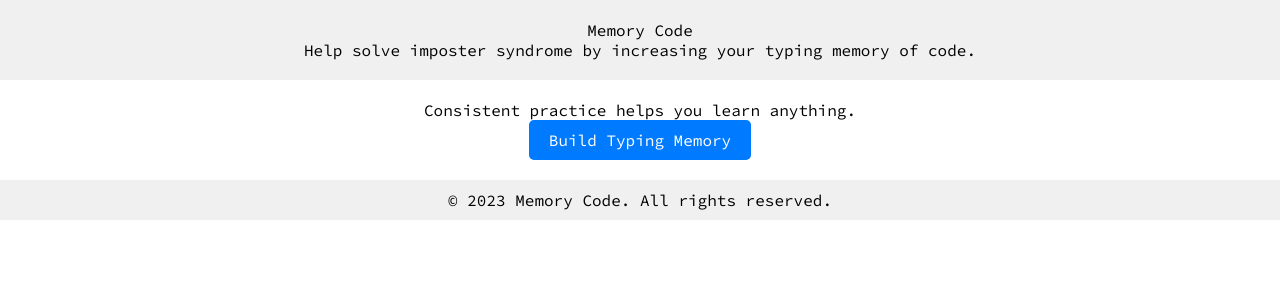
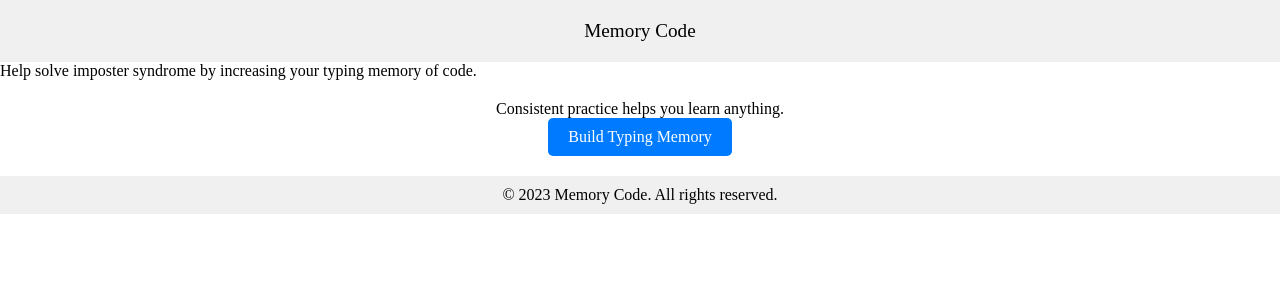
Before and after one commit to ThirDecade2020/memory_code, a Flask app: page / in a window 1280 px wide. Shown: the top 300 px of the page. Run offline with Flask 3, Linux system fonts and the light colour scheme.

Commit message:
Code clean up

```diff
--- a/css/index.css
+++ b/css/index.css
@@ -1,16 +1,16 @@
 @import url("https://fonts.googleapis.com/css2?family=Source+Code+Pro:ital,wght@0,200..900;1,200..900&display=swap");
 
+?
 body {
-	font-family: "Source Code Pro", monospace;
-	font-optical-sizing: auto;
 	margin: 0;
 	padding: 0;
 }
 
-header {
+header h1 {
 	background-color: #f0f0f0;
 	padding: 20px;
 	text-align: center;
+	font-size: 1.2rem;
 }
 
 main {
--- a/templates/index.html
+++ b/templates/index.html
@@ -28,8 +28,8 @@
 
 		<!-- Favicon and Stylesheet links -->
 		<link rel="shortcut icon" type="image/ico" href="/img/favicon.ico" />
-		<link rel="stylesheet" type="text/css" href="/css/reset.css" media="all" />
-		<link rel="stylesheet" type="text/css" href="css/index.css" media="all" />
+		<link rel="stylesheet" type="text/css" href="../css/reset.css" media="all" />
+		<link rel="stylesheet" type="text/css" href="../css/index.css" media="all" />
 		<title>Welcome to Memory Code</title>
 	</head>
 	<body>
```
